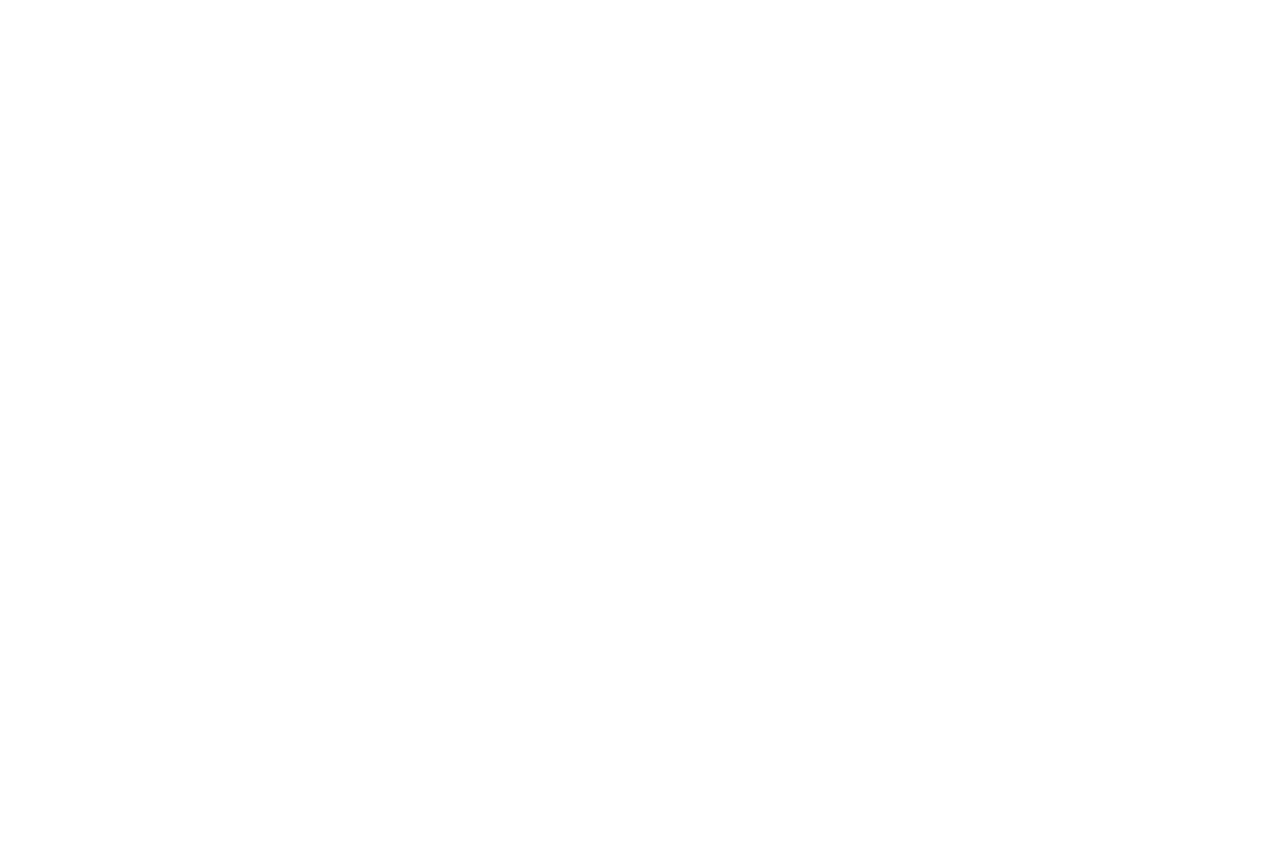
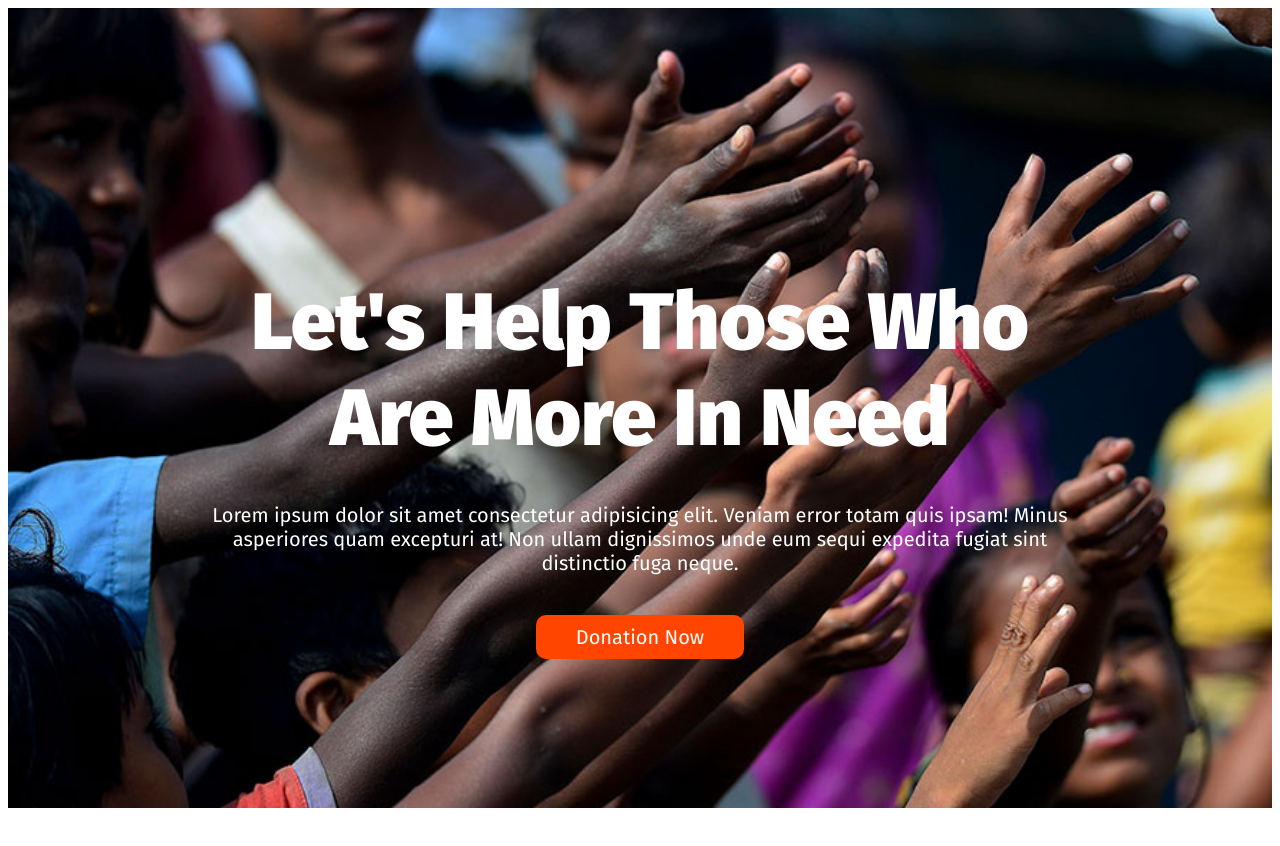
Before and after one commit to Shahadathossan01/donation-them, a plain HTML site: page index.html in a window 1280 px wide. Before the commit the page ends 800 px from the top, so only its background shows below. Drawn offline with Linux system fonts and the light colour scheme.

Commit message:
first-section

```diff
--- a/index.html
+++ b/index.html
@@ -5,8 +5,18 @@
     <meta http-equiv="X-UA-Compatible" content="IE=edge">
     <meta name="viewport" content="width=device-width, initial-scale=1.0">
     <title>Donation them</title>
+    <link rel="preconnect" href="https://fonts.googleapis.com">
+    <link rel="preconnect" href="https://fonts.gstatic.com" crossorigin>
+    <link href="https://fonts.googleapis.com/css2?family=Fira+Sans:wght@400;900&family=Merriweather:ital,wght@1,300;1,400&family=Poppins&family=Ubuntu:ital,wght@0,400;0,500;0,700;1,400;1,700&display=swap" rel="stylesheet">
+    <link rel="stylesheet" href="style.css">
 </head>
 <body>
-
+    <section class="first-section">
+        <div class="inner-section">
+            <h1>Let's Help Those Who Are More In Need</h1>
+            <p>Lorem ipsum dolor sit amet consectetur adipisicing elit. Veniam error totam quis ipsam! Minus asperiores quam excepturi at! Non ullam dignissimos unde eum sequi expedita fugiat sint distinctio fuga neque.</p>
+            <a href="#">Donation Now</a>
+        </div>
+    </section>
 </body>
 </html>
--- a/style.css
+++ b/style.css
@@ -0,0 +1,39 @@
+body{
+    font-family: 'Fira Sans', sans-serif;
+}
+h1{
+    font-family: 'Fira Sans', sans-serif;
+}
+.first-section{
+    text-align: center;
+    height: 800px;
+    width: 100%;
+    background-image:url(images/donation13.jpg);
+    background-repeat: no-repeat;
+    background-size: cover;
+    color: white;
+}
+.inner-section{
+    color: white;
+    padding: 200px;
+
+}
+.inner-section h1{
+    font-size: 80px;
+}
+.inner-section p{
+    font-size: 20px;
+    margin-top: -30px;
+    text-align: center;
+    margin-bottom: 50px;
+}
+.inner-section a{
+    text-decoration: none;
+    color: white;
+    background-color: orangered;
+    padding: 10px 40px;
+    font-weight: 30px;
+    font-size: 20px;
+    border-radius: 10px;
+
+}
```
